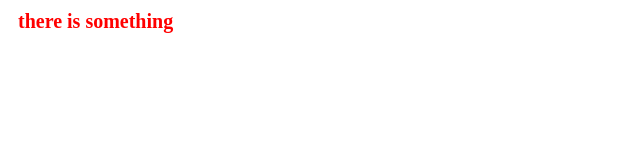
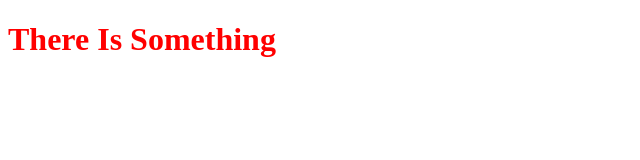
Before and after one commit to pobittra1/jquery-overview, a plain HTML site: page index.html in a window 1280 px wide. Shown: the whole page, without its empty margins (0-640 px from the left). Drawn offline with nearby package versions, Linux system fonts and the light colour scheme.

Commit message:
setup for jquery overview practise.

```diff
--- a/style.css
+++ b/style.css
@@ -1,9 +1,6 @@
 .heading-style {
-    font-size: 20px;
     font-weight: bold;
     color: red;
-    margin-top: 10px;
-    margin-bottom: 10px;
-    margin-left: 10px;
-    margin-right: 10px;
+    text-transform: capitalize;
+
 }
```
